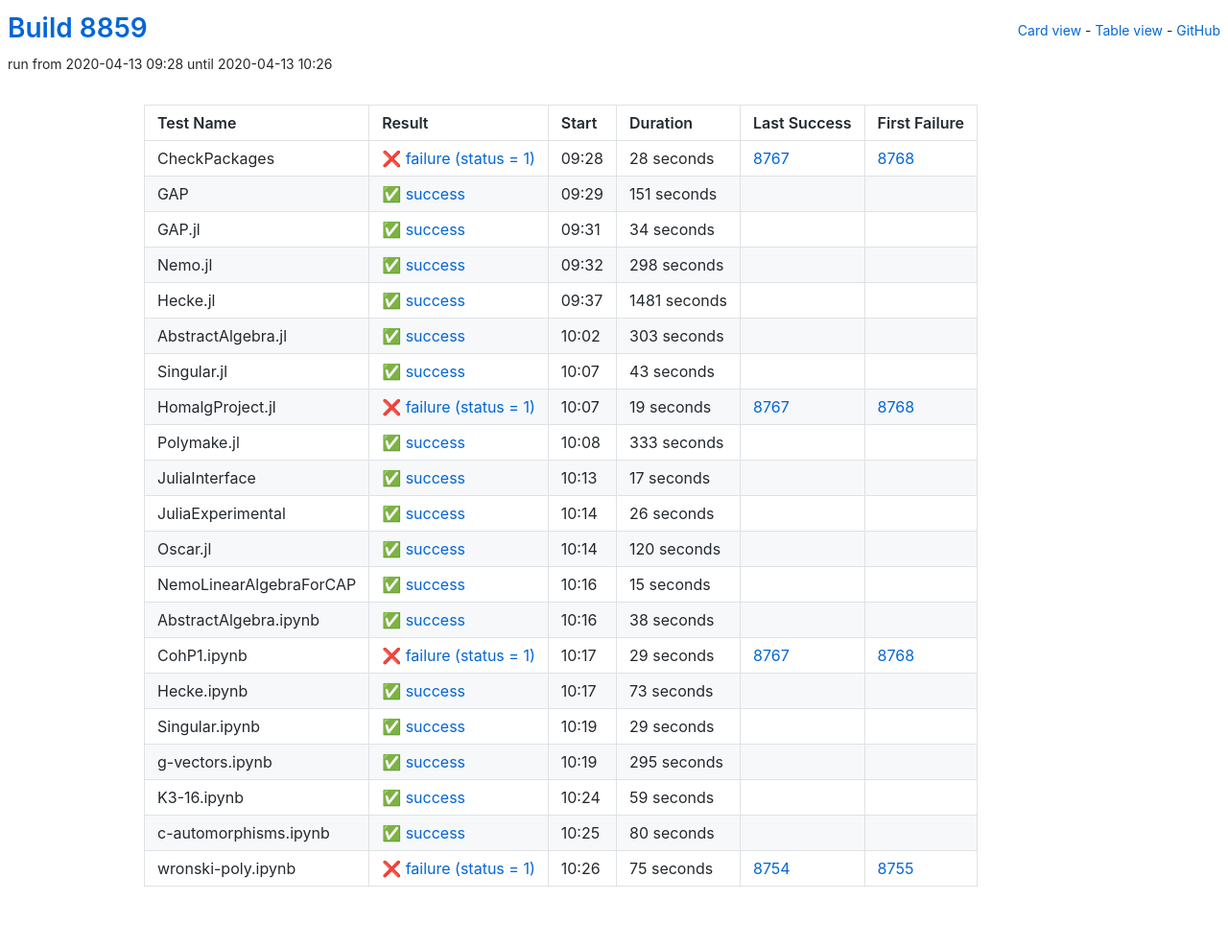
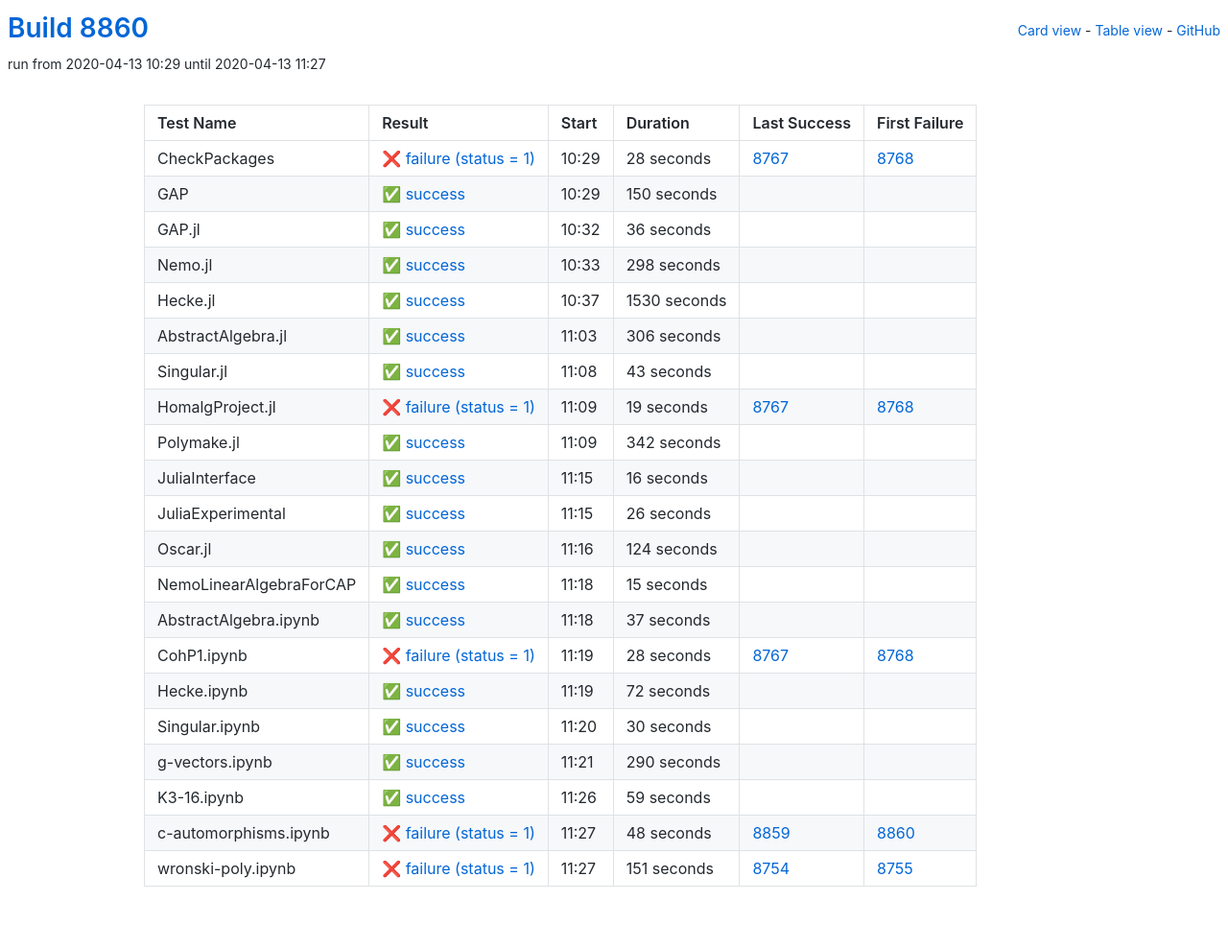
Before and after one commit to oscar-system/oscar-ci-status, a Jekyll site: the page built from table.html, in a window 1280 px wide. Shown: the whole page at 96% size. Built offline with Jekyll 4.4.1, drawn with Linux system fonts in a browser that asks for light colours.

Commit message:
Build 8860

```diff
--- a/_data/ci.yml
+++ b/_data/ci.yml
@@ -1,5 +1,5 @@
-build: 8859
-build_url: https://oscarci.mathematik.uni-kl.de/job/oscar/8859/
+build: 8860
+build_url: https://oscarci.mathematik.uni-kl.de/job/oscar/8860/
 job: oscar
 tests:
 - duration: 28
@@ -8,31 +8,31 @@
   first_failure_url: https://oscarci.mathematik.uni-kl.de/job/oscar/8768/
   last_success: 8767
   last_success_url: https://oscarci.mathematik.uni-kl.de/job/oscar/8767/
-  log: https://oscarci.mathematik.uni-kl.de/job/oscar/8859/artifact/logs/build-8859/CheckPackages.log
+  log: https://oscarci.mathematik.uni-kl.de/job/oscar/8860/artifact/logs/build-8860/CheckPackages.log
   name: CheckPackages
-  start: 2020-04-13 09:28
+  start: 2020-04-13 10:29
   status: failure
   success: false
-- duration: 151
+- duration: 150
   exitcode: 0
   first_failure: false
   first_failure_url: null
   last_success: false
   last_success_url: null
-  log: https://oscarci.mathematik.uni-kl.de/job/oscar/8859/artifact/logs/build-8859/GAP.log
+  log: https://oscarci.mathematik.uni-kl.de/job/oscar/8860/artifact/logs/build-8860/GAP.log
   name: GAP
-  start: 2020-04-13 09:29
+  start: 2020-04-13 10:29
   status: success
   success: true
-- duration: 34
+- duration: 36
   exitcode: 0
   first_failure: false
   first_failure_url: null
   last_success: false
   last_success_url: null
-  log: https://oscarci.mathematik.uni-kl.de/job/oscar/8859/artifact/logs/build-8859/GAP.jl.log
+  log: https://oscarci.mathematik.uni-kl.de/job/oscar/8860/artifact/logs/build-8860/GAP.jl.log
   name: GAP.jl
-  start: 2020-04-13 09:31
+  start: 2020-04-13 10:32
   status: success
   success: true
 - duration: 298
@@ -41,31 +41,31 @@
   first_failure_url: null
   last_success: false
   last_success_url: null
-  log: https://oscarci.mathematik.uni-kl.de/job/oscar/8859/artifact/logs/build-8859/Nemo.jl.log
+  log: https://oscarci.mathematik.uni-kl.de/job/oscar/8860/artifact/logs/build-8860/Nemo.jl.log
   name: Nemo.jl
-  start: 2020-04-13 09:32
+  start: 2020-04-13 10:33
   status: success
   success: true
-- duration: 1481
+- duration: 1530
   exitcode: 0
   first_failure: false
   first_failure_url: null
   last_success: false
   last_success_url: null
-  log: https://oscarci.mathematik.uni-kl.de/job/oscar/8859/artifact/logs/build-8859/Hecke.jl.log
+  log: https://oscarci.mathematik.uni-kl.de/job/oscar/8860/artifact/logs/build-8860/Hecke.jl.log
   name: Hecke.jl
-  start: 2020-04-13 09:37
+  start: 2020-04-13 10:37
   status: success
   success: true
-- duration: 303
+- duration: 306
   exitcode: 0
   first_failure: false
   first_failure_url: null
   last_success: false
   last_success_url: null
-  log: https://oscarci.mathematik.uni-kl.de/job/oscar/8859/artifact/logs/build-8859/AbstractAlgebra.jl.log
+  log: https://oscarci.mathematik.uni-kl.de/job/oscar/8860/artifact/logs/build-8860/AbstractAlgebra.jl.log
   name: AbstractAlgebra.jl
-  start: 2020-04-13 10:02
+  start: 2020-04-13 11:03
   status: success
   success: true
 - duration: 43
@@ -74,9 +74,9 @@
   first_failure_url: null
   last_success: false
   last_success_url: null
-  log: https://oscarci.mathematik.uni-kl.de/job/oscar/8859/artifact/logs/build-8859/Singular.jl.log
+  log: https://oscarci.mathematik.uni-kl.de/job/oscar/8860/artifact/logs/build-8860/Singular.jl.log
   name: Singular.jl
-  start: 2020-04-13 10:07
+  start: 2020-04-13 11:08
   status: success
   success: true
 - duration: 19
@@ -85,31 +85,31 @@
   first_failure_url: https://oscarci.mathematik.uni-kl.de/job/oscar/8768/
   last_success: 8767
   last_success_url: https://oscarci.mathematik.uni-kl.de/job/oscar/8767/
-  log: https://oscarci.mathematik.uni-kl.de/job/oscar/8859/artifact/logs/build-8859/HomalgProject.jl.log
+  log: https://oscarci.mathematik.uni-kl.de/job/oscar/8860/artifact/logs/build-8860/HomalgProject.jl.log
   name: HomalgProject.jl
-  start: 2020-04-13 10:07
+  start: 2020-04-13 11:09
   status: failure
   success: false
-- duration: 333
+- duration: 342
   exitcode: 0
   first_failure: false
   first_failure_url: null
   last_success: false
   last_success_url: null
-  log: https://oscarci.mathematik.uni-kl.de/job/oscar/8859/artifact/logs/build-8859/Polymake.jl.log
+  log: https://oscarci.mathematik.uni-kl.de/job/oscar/8860/artifact/logs/build-8860/Polymake.jl.log
   name: Polymake.jl
-  start: 2020-04-13 10:08
+  start: 2020-04-13 11:09
   status: success
   success: true
-- duration: 17
+- duration: 16
   exitcode: 0
   first_failure: false
   first_failure_url: null
   last_success: false
   last_success_url: null
-  log: https://oscarci.mathematik.uni-kl.de/job/oscar/8859/artifact/logs/build-8859/JuliaInterface.log
+  log: https://oscarci.mathematik.uni-kl.de/job/oscar/8860/artifact/logs/build-8860/JuliaInterface.log
   name: JuliaInterface
-  start: 2020-04-13 10:13
+  start: 2020-04-13 11:15
   status: success
   success: true
 - duration: 26
@@ -118,20 +118,20 @@
   first_failure_url: null
   last_success: false
   last_success_url: null
-  log: https://oscarci.mathematik.uni-kl.de/job/oscar/8859/artifact/logs/build-8859/JuliaExperimental.log
+  log: https://oscarci.mathematik.uni-kl.de/job/oscar/8860/artifact/logs/build-8860/JuliaExperimental.log
   name: JuliaExperimental
-  start: 2020-04-13 10:14
+  start: 2020-04-13 11:15
   status: success
   success: true
-- duration: 120
+- duration: 124
   exitcode: 0
   first_failure: false
   first_failure_url: null
   last_success: false
   last_success_url: null
-  log: https://oscarci.mathematik.uni-kl.de/job/oscar/8859/artifact/logs/build-8859/Oscar.jl.log
+  log: https://oscarci.mathematik.uni-kl.de/job/oscar/8860/artifact/logs/build-8860/Oscar.jl.log
   name: Oscar.jl
-  start: 2020-04-13 10:14
+  start: 2020-04-13 11:16
   status: success
   success: true
 - duration: 15
@@ -140,64 +140,64 @@
   first_failure_url: null
   last_success: false
   last_success_url: null
-  log: https://oscarci.mathematik.uni-kl.de/job/oscar/8859/artifact/logs/build-8859/NemoLinearAlgebraForCAP.log
+  log: https://oscarci.mathematik.uni-kl.de/job/oscar/8860/artifact/logs/build-8860/NemoLinearAlgebraForCAP.log
   name: NemoLinearAlgebraForCAP
-  start: 2020-04-13 10:16
+  start: 2020-04-13 11:18
   status: success
   success: true
-- duration: 38
+- duration: 37
   exitcode: 0
   first_failure: false
   first_failure_url: null
   last_success: false
   last_success_url: null
-  log: https://oscarci.mathematik.uni-kl.de/job/oscar/8859/artifact/logs/build-8859/AbstractAlgebra.ipynb.log
+  log: https://oscarci.mathematik.uni-kl.de/job/oscar/8860/artifact/logs/build-8860/AbstractAlgebra.ipynb.log
   name: AbstractAlgebra.ipynb
-  start: 2020-04-13 10:16
+  start: 2020-04-13 11:18
   status: success
   success: true
-- duration: 29
+- duration: 28
   exitcode: 1
   first_failure: 8768
   first_failure_url: https://oscarci.mathematik.uni-kl.de/job/oscar/8768/
   last_success: 8767
   last_success_url: https://oscarci.mathematik.uni-kl.de/job/oscar/8767/
-  log: https://oscarci.mathematik.uni-kl.de/job/oscar/8859/artifact/logs/build-8859/CohP1.ipynb.log
+  log: https://oscarci.mathematik.uni-kl.de/job/oscar/8860/artifact/logs/build-8860/CohP1.ipynb.log
   name: CohP1.ipynb
-  start: 2020-04-13 10:17
+  start: 2020-04-13 11:19
   status: failure
   success: false
-- duration: 73
+- duration: 72
   exitcode: 0
   first_failure: false
   first_failure_url: null
   last_success: false
   last_success_url: null
-  log: https://oscarci.mathematik.uni-kl.de/job/oscar/8859/artifact/logs/build-8859/Hecke.ipynb.log
+  log: https://oscarci.mathematik.uni-kl.de/job/oscar/8860/artifact/logs/build-8860/Hecke.ipynb.log
   name: Hecke.ipynb
-  start: 2020-04-13 10:17
+  start: 2020-04-13 11:19
   status: success
   success: true
-- duration: 29
+- duration: 30
   exitcode: 0
   first_failure: false
   first_failure_url: null
   last_success: false
   last_success_url: null
-  log: https://oscarci.mathematik.uni-kl.de/job/oscar/8859/artifact/logs/build-8859/Singular.ipynb.log
+  log: https://oscarci.mathematik.uni-kl.de/job/oscar/8860/artifact/logs/build-8860/Singular.ipynb.log
   name: Singular.ipynb
-  start: 2020-04-13 10:19
+  start: 2020-04-13 11:20
   status: success
   success: true
-- duration: 295
+- duration: 290
   exitcode: 0
   first_failure: false
   first_failure_url: null
   last_success: false
   last_success_url: null
-  log: https://oscarci.mathematik.uni-kl.de/job/oscar/8859/artifact/logs/build-8859/g-vectors.ipynb.log
+  log: https://oscarci.mathematik.uni-kl.de/job/oscar/8860/artifact/logs/build-8860/g-vectors.ipynb.log
   name: g-vectors.ipynb
-  start: 2020-04-13 10:19
+  start: 2020-04-13 11:21
   status: success
   success: true
 - duration: 59
@@ -206,30 +206,30 @@
   first_failure_url: null
   last_success: false
   last_success_url: null
-  log: https://oscarci.mathematik.uni-kl.de/job/oscar/8859/artifact/logs/build-8859/K3-16.ipynb.log
+  log: https://oscarci.mathematik.uni-kl.de/job/oscar/8860/artifact/logs/build-8860/K3-16.ipynb.log
   name: K3-16.ipynb
-  start: 2020-04-13 10:24
+  start: 2020-04-13 11:26
   status: success
   success: true
-- duration: 80
-  exitcode: 0
-  first_failure: false
-  first_failure_url: null
-  last_success: false
-  last_success_url: null
-  log: https://oscarci.mathematik.uni-kl.de/job/oscar/8859/artifact/logs/build-8859/c-automorphisms.ipynb.log
+- duration: 48
+  exitcode: 1
+  first_failure: 8860
+  first_failure_url: https://oscarci.mathematik.uni-kl.de/job/oscar/8860/
+  last_success: 8859
+  last_success_url: https://oscarci.mathematik.uni-kl.de/job/oscar/8859/
+  log: https://oscarci.mathematik.uni-kl.de/job/oscar/8860/artifact/logs/build-8860/c-automorphisms.ipynb.log
   name: c-automorphisms.ipynb
-  start: 2020-04-13 10:25
-  status: success
-  success: true
-- duration: 75
+  start: 2020-04-13 11:27
+  status: failure
+  success: false
+- duration: 151
   exitcode: 1
   first_failure: 8755
   first_failure_url: https://oscarci.mathematik.uni-kl.de/job/oscar/8755/
   last_success: 8754
   last_success_url: https://oscarci.mathematik.uni-kl.de/job/oscar/8754/
-  log: https://oscarci.mathematik.uni-kl.de/job/oscar/8859/artifact/logs/build-8859/wronski-poly.ipynb.log
+  log: https://oscarci.mathematik.uni-kl.de/job/oscar/8860/artifact/logs/build-8860/wronski-poly.ipynb.log
   name: wronski-poly.ipynb
-  start: 2020-04-13 10:26
+  start: 2020-04-13 11:27
   status: failure
   success: false
```
Also changed, not shown: README.md.
